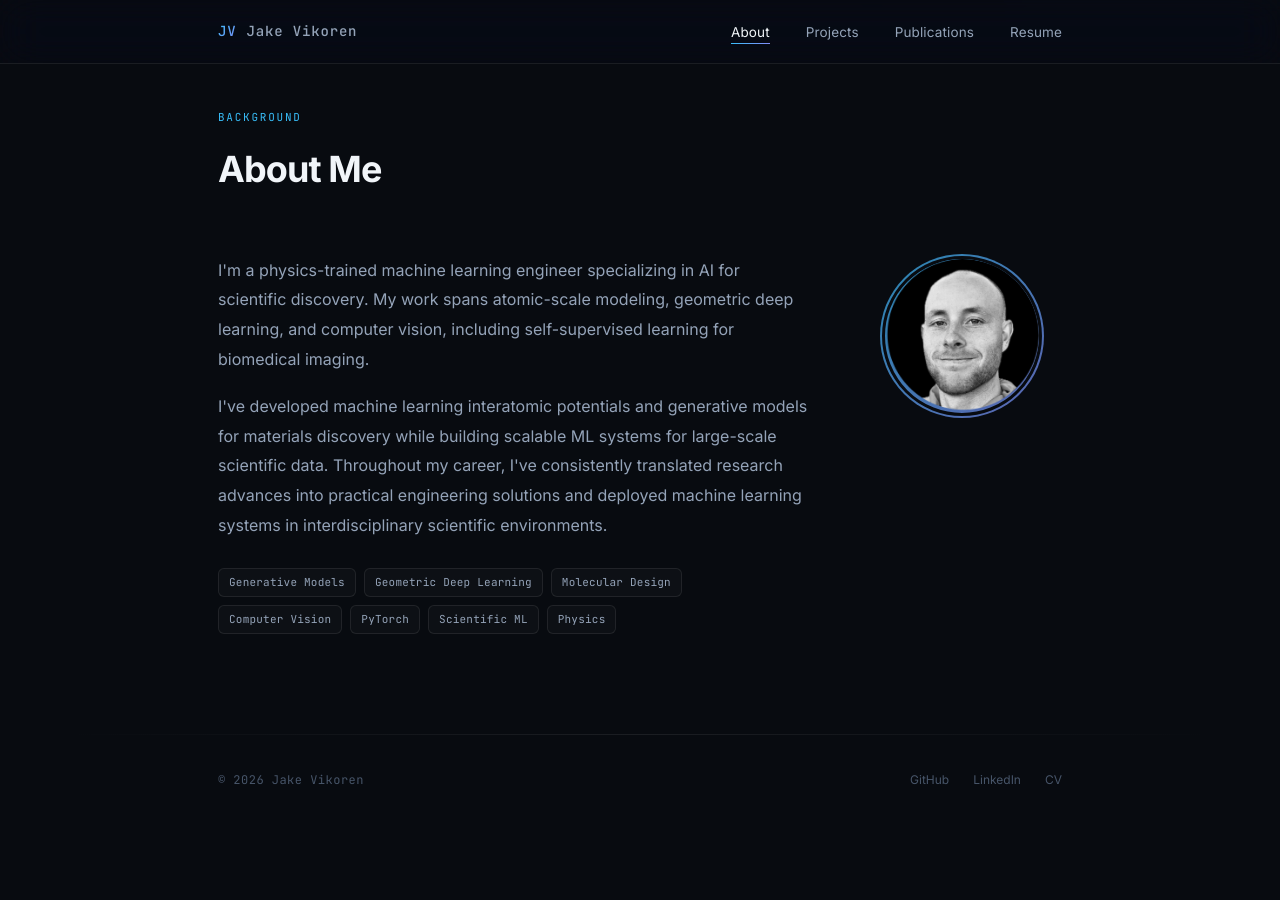
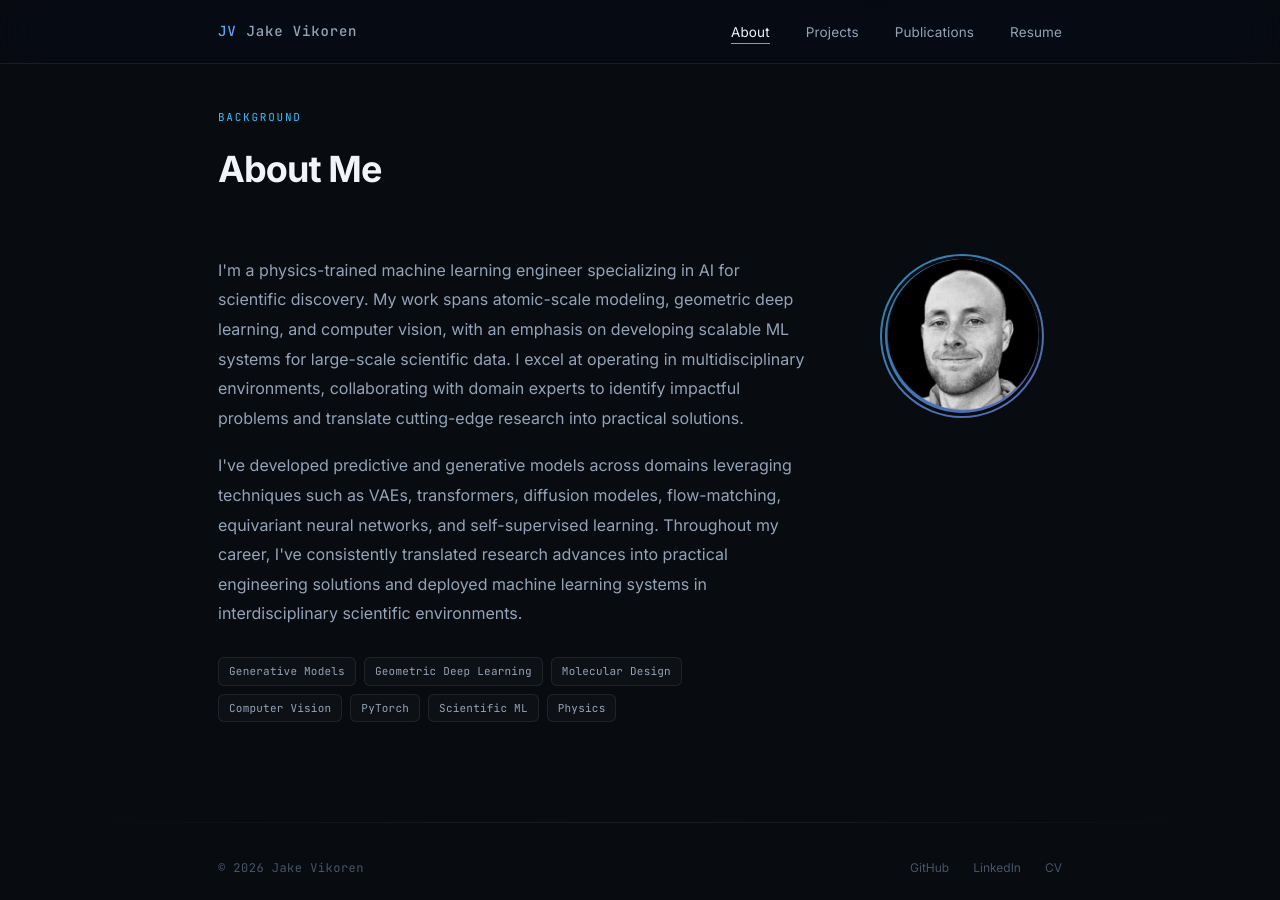
Before and after one commit to JVikoren/jakevikoren, a Jekyll site: the page built from index.html, in a window 1280 px wide and 900 px high, scrolled down 892 px. Built offline with Jekyll 4.4.1, drawn with Linux system fonts in a browser that asks for light colours; before the commit the page ends 1718 px from its top, so only the background shows below that.

Commit message:
Update bio & favicon

```diff
--- a/index.html
+++ b/index.html
@@ -46,14 +46,17 @@ page_id: home
       <div class="about-bio fade-in delay-1">
         <p>
           I'm a physics-trained machine learning engineer specializing in AI for scientific discovery.
-          My work spans atomic-scale modeling, geometric deep learning, and computer vision, including
-          self-supervised learning for biomedical imaging.
+          My work spans atomic-scale modeling, geometric deep learning, and computer vision, with an
+          emphasis on developing scalable ML systems for large-scale scientific data. I excel at operating
+          in multidisciplinary environments, collaborating with domain experts to identify impactful problems
+          and translate cutting-edge research into practical solutions.
         </p>
         <p>
-          I've developed machine learning interatomic potentials and generative models for materials
-          discovery while building scalable ML systems for large-scale scientific data. Throughout my
-          career, I've consistently translated research advances into practical engineering solutions
-          and deployed machine learning systems in interdisciplinary scientific environments.
+          I've developed predictive and generative models across domains leveraging techniques such as
+          VAEs, transformers, diffusion modeles, flow-matching, equivariant neural networks, and
+          self-supervised learning. Throughout my career, I've consistently translated research advances
+          into practical engineering solutions and deployed machine learning systems in interdisciplinary
+          scientific environments.
         </p>
 
         <div class="skills">
```
Also changed, not shown: .github/workflows/jekyll-gh-pages.yml, assets/img/favicon.svg.
